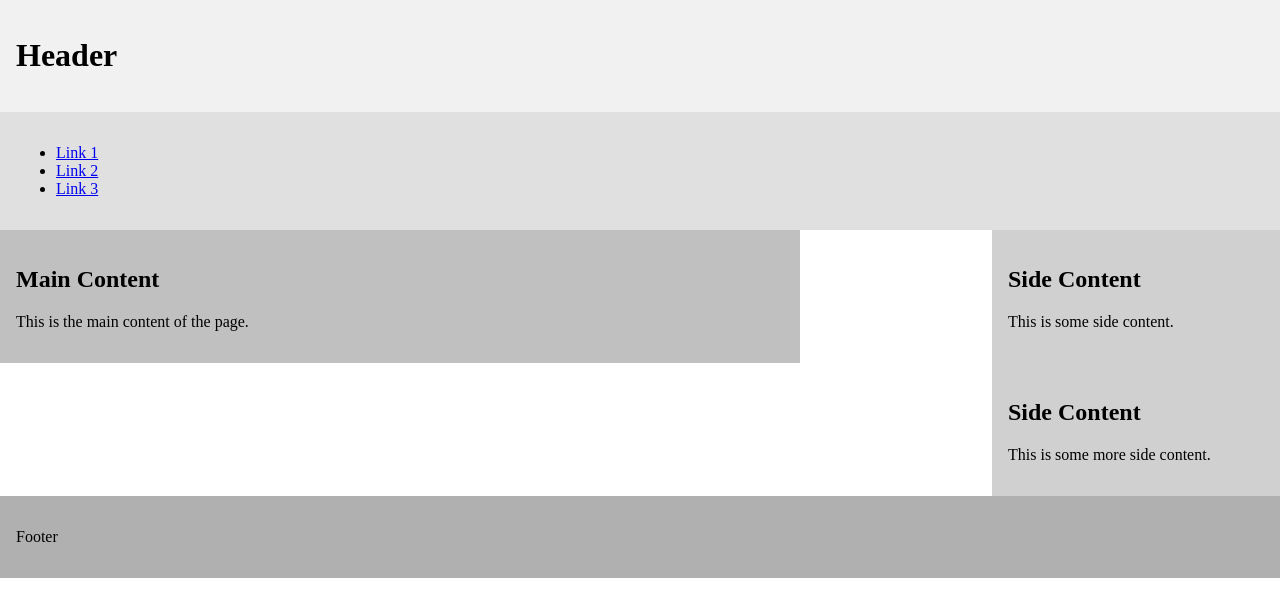
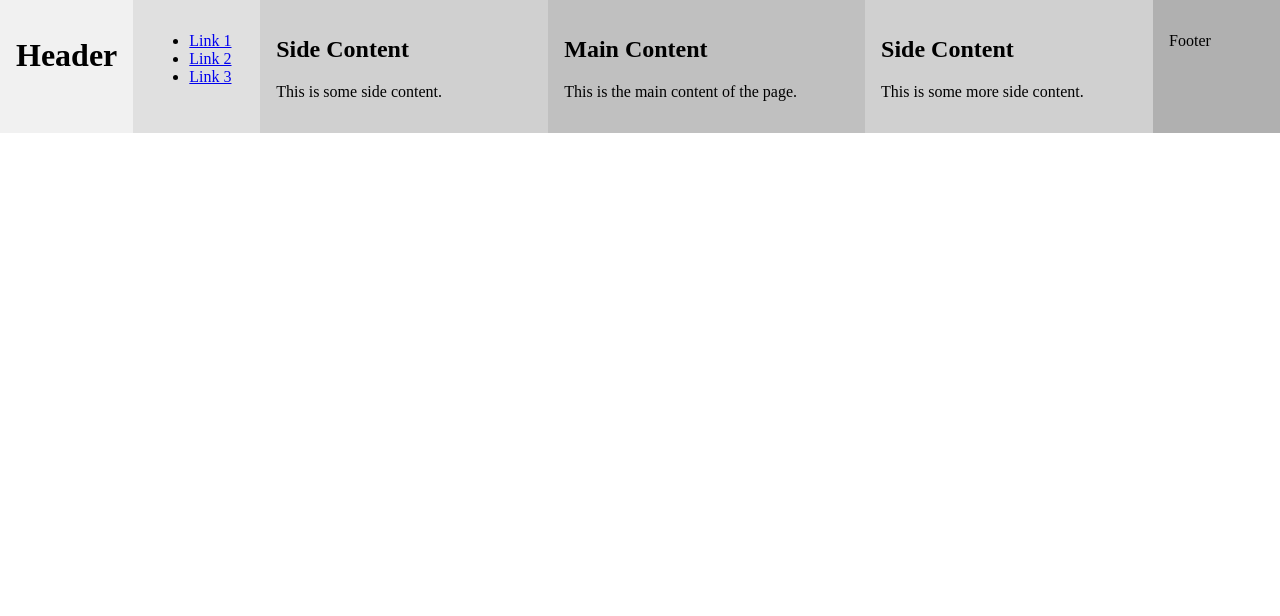
Before and after one commit to Jbsmplms/ass-1-basic-html-layout, a plain HTML site: page index.html in a window 1280 px wide. Drawn offline with Linux system fonts and the light colour scheme.

Commit message:
Updated Changes

```diff
--- a/index.html
+++ b/index.html
@@ -8,6 +8,7 @@
   body {
     margin: 0;
     padding: 0;
+    display: flex; /* Wrap all content in a flex container */
   }
 
   header,
@@ -20,27 +21,35 @@
 
   header {
     background-color: #f1f1f1;
+    flex: 1; /* Make header flexible and fill space evenly */
   }
 
   nav {
     background-color: #e0e0e0;
+    flex: 1; /* Make nav flexible and fill space evenly */
   }
 
   .side-content {
     background-color: #d0d0d0;
-    float: right; /* Change from float: left to position on the right */
-    width: 20%;
+    width: 20%; /* Set width for side content */
   }
 
   main {
     background-color: #c0c0c0;
-    float: left;
-    width: 60%;
+    flex: 3; /* Make main content flexible and take up 3 times the space */
   }
 
   footer {
     background-color: #b0b0b0;
-    clear: both;
+    flex: 1; /* Make footer flexible and fill space evenly */
+  }
+
+  .side-content:nth-child(1) { /* Style the first side content */
+    order: 1; /* Move the first side content to the left */
+  }
+
+  .side-content:nth-child(2) { /* Style the second side content */
+    order: 3; /* Move the second side content to the right */
   }
 </style>
 </head>
```
